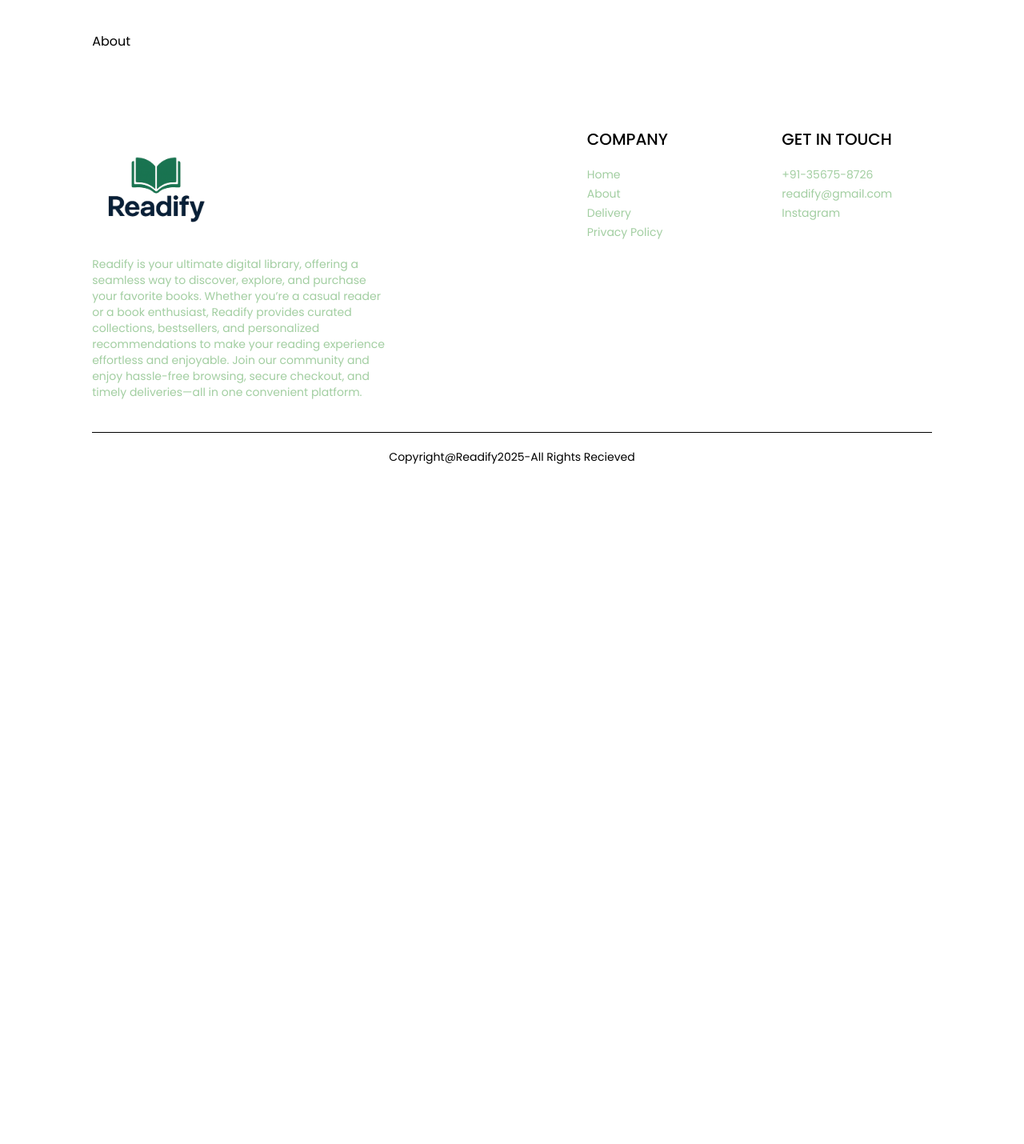
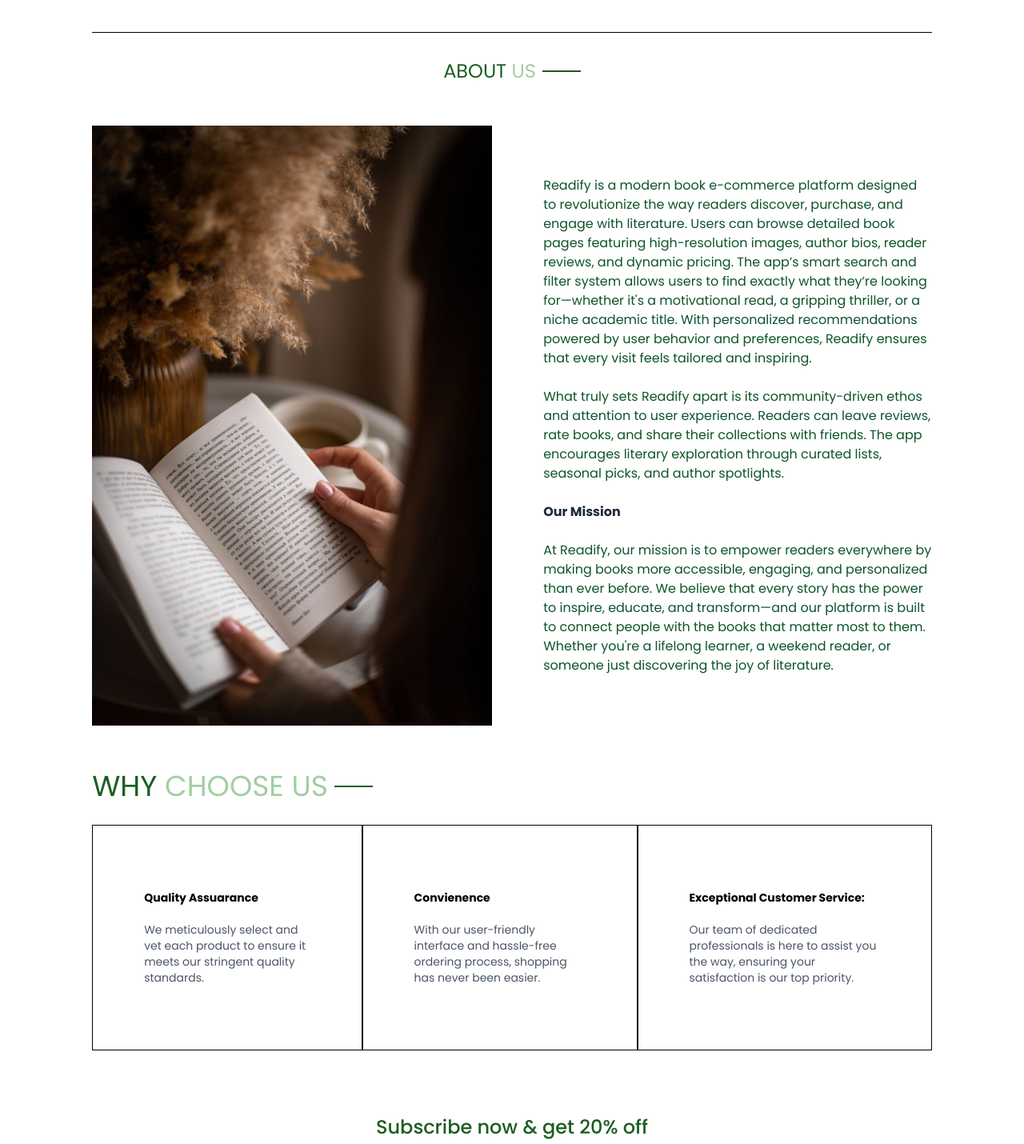
Before and after one commit to Jithin2k/Readify-app, a React (Vite) app in the folder frontend/readify-app/: page /about in a window 1280 px wide. Shown: the part 120-1550 px from the top of the page at 80% size. Before the commit the page ends 800 px from the top, so only its background shows below. Built offline with nearby package versions, Linux system fonts and the light colour scheme.

Commit message:
Created  About Page

```diff
--- a/frontend/readify-app/src/Pages/About.jsx
+++ b/frontend/readify-app/src/Pages/About.jsx
@@ -1,11 +1,85 @@
-import React from 'react'
+import React from "react";
+import { assests } from "../assets/assets";
+import Title from "../Components/Title";
+import NewsLetter from "../Components/NewsLetter";
 
 const About = () => {
   return (
     <div>
-      About
+      <div className="text-2xl text-center pt-8 border-t">
+        <Title text1={"ABOUT"} text2={"US"} />
+      </div>
+
+      <div className="my-10 flex flex-col sm:flex-row gap-16">
+        <img
+          className="w-full md:max-w-[500px]"
+          src={assests.about_img}
+          alt=""
+          srcset=""
+        />
+        <div className="flex flex-col justify-center gap-6 md:w-2/4 text-green-900">
+          <p>
+            Readify is a modern book e-commerce platform designed to
+            revolutionize the way readers discover, purchase, and engage with
+            literature. Users can browse detailed book pages featuring
+            high-resolution images, author bios, reader reviews, and dynamic
+            pricing. The app’s smart search and filter system allows users to
+            find exactly what they’re looking for—whether it's a motivational
+            read, a gripping thriller, or a niche academic title. With
+            personalized recommendations powered by user behavior and
+            preferences, Readify ensures that every visit feels tailored and
+            inspiring.
+          </p>
+          <p>
+            What truly sets Readify apart is its community-driven ethos and
+            attention to user experience. Readers can leave reviews, rate books,
+            and share their collections with friends. The app encourages
+            literary exploration through curated lists, seasonal picks, and
+            author spotlights.
+          </p>
+          <b className="text-gray-800">Our Mission</b>
+          <p>
+            At Readify, our mission is to empower readers everywhere by making
+            books more accessible, engaging, and personalized than ever before.
+            We believe that every story has the power to inspire, educate, and
+            transform—and our platform is built to connect people with the books
+            that matter most to them. Whether you're a lifelong learner, a
+            weekend reader, or someone just discovering the joy of literature.
+
+          </p>
+        </div>
+      </div>
+
+      <div className="text-4xl py-4">
+        <Title text1={"WHY"} text2={"CHOOSE US"} />
+      </div>
+
+      <div className="flex flex-col md:flex-row text-sm mb-20">
+        <div className="border px-10 md:px-16 py-8 sm:py-20 flex flex-col gap-5">
+          <b>Quality Assuarance</b>
+          <p className="text-gray-600">
+            We meticulously select and vet each product to ensure it meets our
+            stringent quality standards.
+          </p>
+        </div>
+        <div className="border px-10 md:px-16 py-8 sm:py-20 flex flex-col gap-5">
+          <b>Convienence</b>
+          <p className="text-gray-600">
+            With our user-friendly interface and hassle-free ordering process,
+            shopping has never been easier.
+          </p>
+        </div>
+        <div className="border px-10 md:px-16 py-8 sm:py-20 flex flex-col gap-5">
+          <b>Exceptional Customer Service:</b>
+          <p className="text-gray-600">
+            Our team of dedicated professionals is here to assist you the way,
+            ensuring your satisfaction is our top priority.
+          </p>
+        </div>
+      </div>
+      <NewsLetter />
     </div>
-  )
-}
+  );
+};
 
-export default About
+export default About;
```
Also changed, not shown: frontend/readify-app/src/assets/assets.js (+39 -35 lines), frontend/readify-app/src/assets/about.jpg (added), frontend/readify-app/src/assets/contact.jpg (added).
